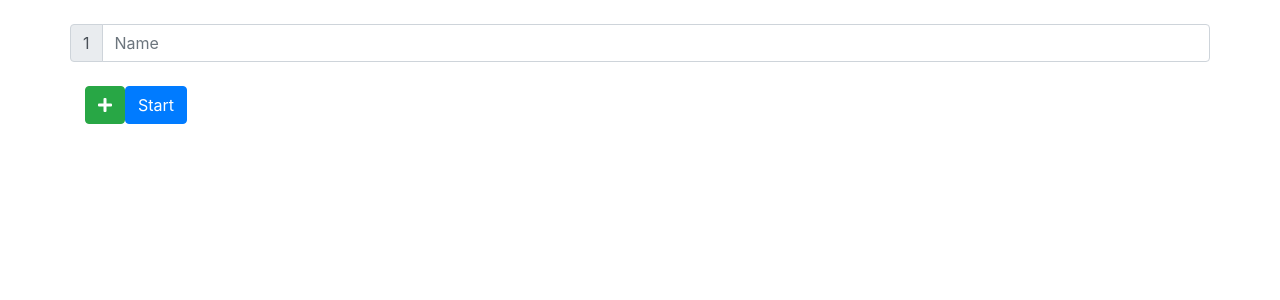
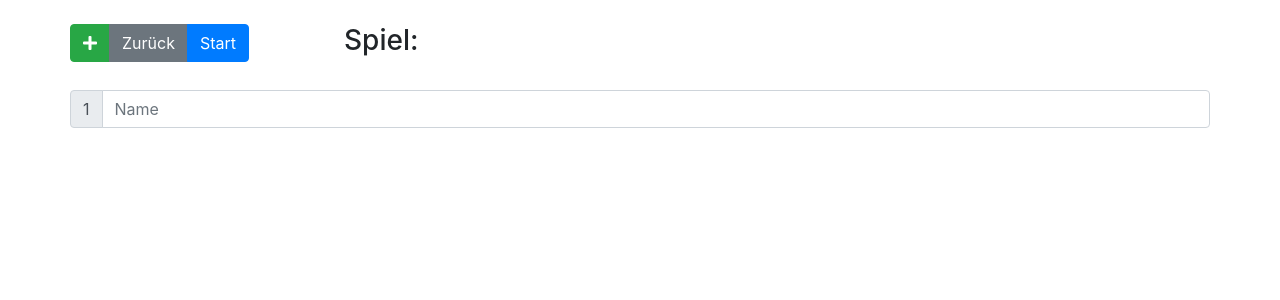
Before and after one commit to TheDraxes/dart-table, an Angular app: page /player in a window 1280 px wide. Shown: the top 300 px of the page. Built offline with nearby package versions, Linux system fonts and the light colour scheme.

Commit message:
was machen sachen

```diff
--- a/angular.json
+++ b/angular.json
@@ -24,7 +24,8 @@
               "src/assets"
             ],
             "styles": [
-              "src/styles.css"
+              "src/styles.css",
+              "node_modules/ngx-toastr/toastr.css"
             ],
             "scripts": []
           },
--- a/package.json
+++ b/package.json
@@ -11,7 +11,7 @@
   },
   "private": true,
   "dependencies": {
-    "@angular/animations": "~8.2.13",
+    "@angular/animations": "^8.2.14",
     "@angular/common": "~8.2.13",
     "@angular/compiler": "~8.2.13",
     "@angular/core": "~8.2.13",
@@ -19,6 +19,7 @@
     "@angular/platform-browser": "~8.2.13",
     "@angular/platform-browser-dynamic": "~8.2.13",
     "@angular/router": "~8.2.13",
+    "ngx-toastr": "^11.3.3",
     "rxjs": "~6.4.0",
     "tslib": "^1.10.0",
     "zone.js": "~0.9.1"
--- a/src/app/app.module.ts
+++ b/src/app/app.module.ts
@@ -1,5 +1,7 @@
 import { BrowserModule } from '@angular/platform-browser';
 import { NgModule } from '@angular/core';
+import { BrowserAnimationsModule } from '@angular/platform-browser/animations';
+import { ToastrModule } from 'ngx-toastr';
 
 import { AppRoutingModule } from './app-routing.module';
 import { AppComponent } from './app.component';
@@ -7,18 +9,22 @@ import { PlayerTableComponent } from './player-table/player-table.component';
 import { PlayerSelectionComponent } from './player-selection/player-selection.component';
 import { FormsModule } from '@angular/forms';
 import { MenueComponent } from './menue/menue.component';
+import { GameComponent } from './game/game.component';
 
 @NgModule({
   declarations: [
     AppComponent,
     PlayerTableComponent,
     PlayerSelectionComponent,
-    MenueComponent
+    MenueComponent,
+    GameComponent
   ],
   imports: [
     BrowserModule,
     AppRoutingModule,
-    FormsModule
+    FormsModule,
+    BrowserAnimationsModule,
+    ToastrModule.forRoot()
   ],
   providers: [],
   bootstrap: [AppComponent]
--- /dev/null
+++ b/src/app/game/game.component.html
@@ -0,0 +1 @@
+<p>game works!</p>
--- /dev/null
+++ b/src/app/game/game.component.ts
@@ -0,0 +1,15 @@
+import { Component, OnInit } from '@angular/core';
+
+@Component({
+  selector: 'app-game',
+  templateUrl: './game.component.html',
+  styleUrls: ['./game.component.css']
+})
+export class GameComponent implements OnInit {
+
+  constructor() { }
+
+  ngOnInit() {
+  }
+
+}
--- a/src/app/menue/menue.component.html
+++ b/src/app/menue/menue.component.html
@@ -29,7 +29,7 @@
       <div class="modal-body">
 
         <select class="custom-select" [(ngModel)]="gameMode">
-          <option selected value="301">301</option>
+          <option value="301" selected>301</option>
           <option value="501">501</option>
           <option value="1001">1001</option>
         </select>
--- a/src/app/menue/menue.component.ts
+++ b/src/app/menue/menue.component.ts
@@ -1,6 +1,7 @@
 import { Component, OnInit, ElementRef } from '@angular/core';
 import { GameService } from "../game.service";
 import { Router } from '@angular/router';
+import { ToastrService } from 'ngx-toastr';
 
 
 @Component({
@@ -14,14 +15,26 @@ export class MenueComponent implements OnInit {
   gameMode: string;
 
 
-  constructor(private gameService: GameService, private router: Router) { }
+  constructor(private gameService: GameService, private router: Router, private toastrService: ToastrService) { }
 
   ngOnInit() {
   }
 
   setGameMode() {
-    console.log(this.gameMode);
-    this.router.navigate(['player']);
+    if (this.gameMode !== undefined && this.gameMode !== '') {
+      console.log(this.gameMode);
+      this.router.navigate(['player']);
+      this.gameService.setGameMode(this.gameMode);
+    } else {
+      this.showToastMessage();
+      return;
+    }
+  }
+
+  showToastMessage() {
+    this.toastrService.error("Du musst einen Spielmodus wählen!", '', {
+      positionClass: 'toast-bottom-right'
+    });
   }
 
 }
--- a/src/app/player-selection/player-selection.component.html
+++ b/src/app/player-selection/player-selection.component.html
@@ -1,4 +1,28 @@
 <div class="container">
+  <br/>
+  <div class="row">
+    <div class="col-auto p-0">
+      <div class="btn-group" role="group" aria-label="Basic example">
+
+        <!--Add Button-->
+        <button class="btn btn-success" (click)="addPlayer()"><i class="fas fa-plus"></i></button>
+
+        <!--Back Button-->
+        <button class="btn btn-secondary" (click)="navBack()">Zurück</button>
+
+        <!--Start Button-->
+        <button class="btn btn-primary" (click)="startPlaying()">Start</button>
+
+      </div>
+    </div>
+    <div class="col-1">
+
+    </div>
+    <div class="col p-0">
+      <h3> Spiel: {{gameMode}} </h3>
+    </div>
+
+  </div>
 
   <form #playerForm="ngForm" class="" (ngSubmit)="startPlaying()">
     <section *ngFor="let player of players; let i = index;">
@@ -19,12 +43,4 @@
 
     </section>
   </form>
-
-  <br/>
-
-  <!--Add Button-->
-  <button class="btn btn-success" (click)="addPlayer()"><i class="fas fa-plus"></i></button>
-
-  <button class="btn btn-primary" (click)="startPlaying()">Start</button>
-
 </div>
--- a/src/app/player-selection/player-selection.component.ts
+++ b/src/app/player-selection/player-selection.component.ts
@@ -1,5 +1,6 @@
 import { Component, OnInit, Output, EventEmitter } from '@angular/core';
 import { GameService } from "../game.service";
+import { Router } from '@angular/router';
 
 @Component({
   selector: 'app-player-selection',
@@ -12,12 +13,14 @@ export class PlayerSelectionComponent implements OnInit {
     name: '',
   }];
 
+  public gameMode: string;
+
   @Output() start: EventEmitter<any> = new EventEmitter();
 
-  constructor(private gameService: GameService) { }
+  constructor(private gameService: GameService, private router: Router) { }
 
   ngOnInit() {
-
+    this.gameMode = this.gameService.gameMode;
   }
 
   addPlayer() {
@@ -28,9 +31,12 @@ export class PlayerSelectionComponent implements OnInit {
     this.players.forEach(player => {
       console.log(player.name);
       this.gameService.addPlayer(player);
-      this.start.emit();
+      //this.start.emit();
     });
+  }
 
+  navBack() {
+    this.router.navigate(['/']);
   }
 
 }
```
Also changed, not shown: src/app/game/game.component.css (added), 2 other files (tests, documents, lock files or other folders).
